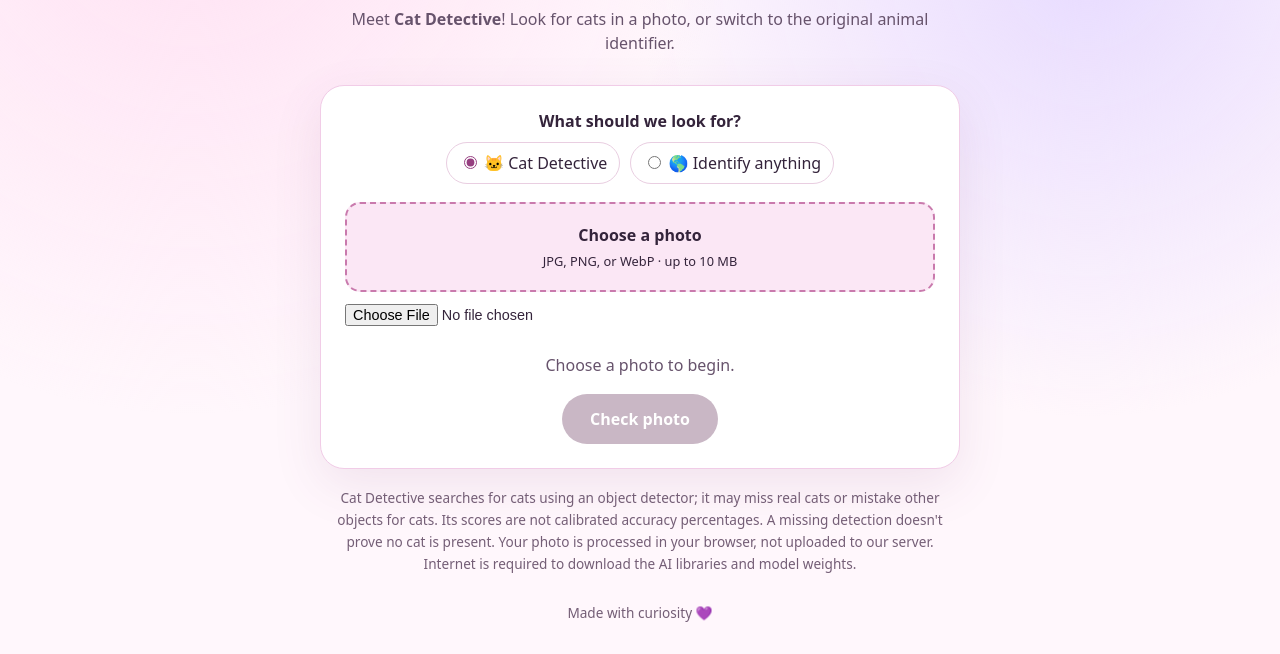
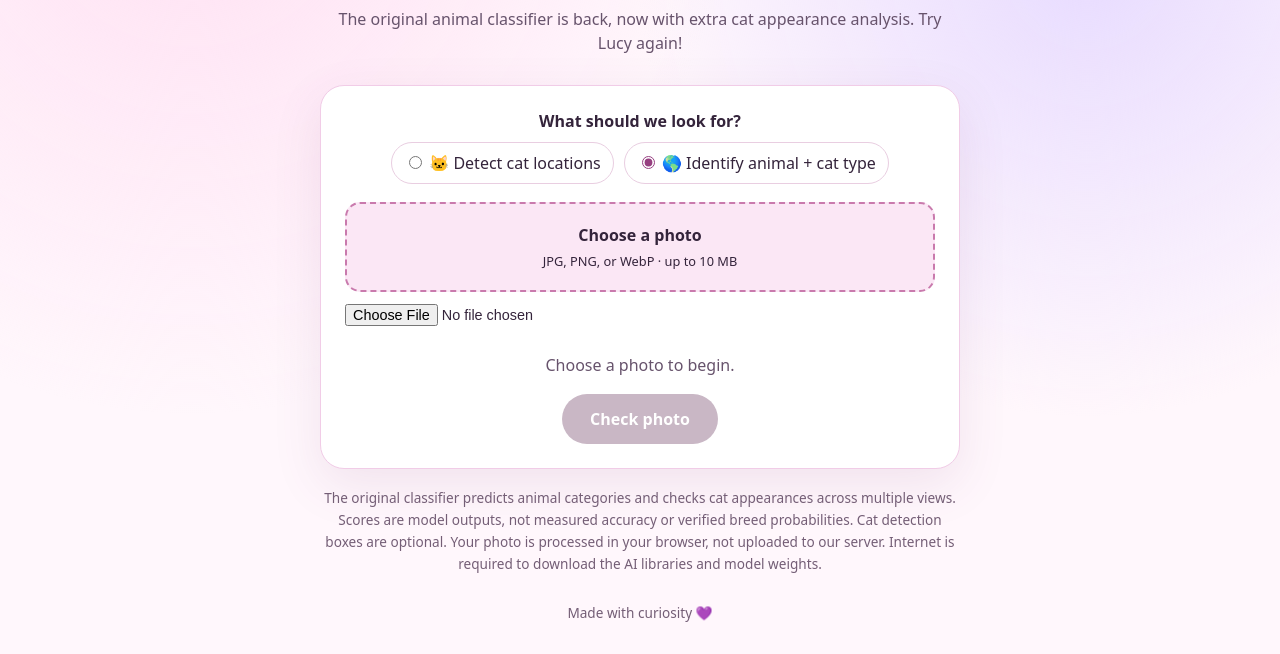
Before and after one commit to maplewashere00/little-animal-identifier, a plain HTML site: page index.html in a window 1280 px wide. Shown: the part 206-860 px from the top of the page. Drawn offline with Linux system fonts and the light colour scheme.

Commit message:
ui: make enhanced original animal classifier the default

```diff
--- a/index.html
+++ b/index.html
@@ -11,12 +11,12 @@
   <main class="app">
     <div class="eyebrow">A tiny machine-learning experiment ✨</div>
     <h1>Little Animal Identifier 🐾</h1>
-    <p class="intro">Meet <strong>Cat Detective</strong>! Look for cats in a photo, or switch to the original animal identifier.</p>
+    <p class="intro">The original animal classifier is back, now with extra cat appearance analysis. Try Lucy again!</p>
     <section class="panel" aria-label="Image classification">
       <fieldset class="modes">
         <legend>What should we look for?</legend>
-        <label><input type="radio" name="mode" value="cat" checked> 🐱 Cat Detective</label>
-        <label><input type="radio" name="mode" value="general"> 🌎 Identify anything</label>
+        <label><input type="radio" name="mode" value="cat"> 🐱 Detect cat locations</label>
+        <label><input type="radio" name="mode" value="general" checked> 🌎 Identify animal + cat type</label>
       </fieldset>
       <label class="upload" for="photo">Choose a photo <span>JPG, PNG, or WebP · up to 10 MB</span></label>
       <input id="photo" type="file" accept="image/jpeg,image/png,image/webp">
@@ -30,7 +30,7 @@
       <button id="identify" disabled>Check photo</button>
       <div id="results" class="results" aria-live="polite" hidden></div>
     </section>
-    <p class="note">Cat Detective searches for cats using an object detector; it may miss real cats or mistake other objects for cats. Its scores are not calibrated accuracy percentages. A missing detection doesn't prove no cat is present. Your photo is processed in your browser, not uploaded to our server. Internet is required to download the AI libraries and model weights.</p>
+    <p class="note">The original classifier predicts animal categories and checks cat appearances across multiple views. Scores are model outputs, not measured accuracy or verified breed probabilities. Cat detection boxes are optional. Your photo is processed in your browser, not uploaded to our server. Internet is required to download the AI libraries and model weights.</p>
     <footer>Made with curiosity 💜</footer>
   </main>
   <script src="https://cdn.jsdelivr.net/npm/@tensorflow/tfjs@4.22.0/dist/tf.min.js"></script>
```
